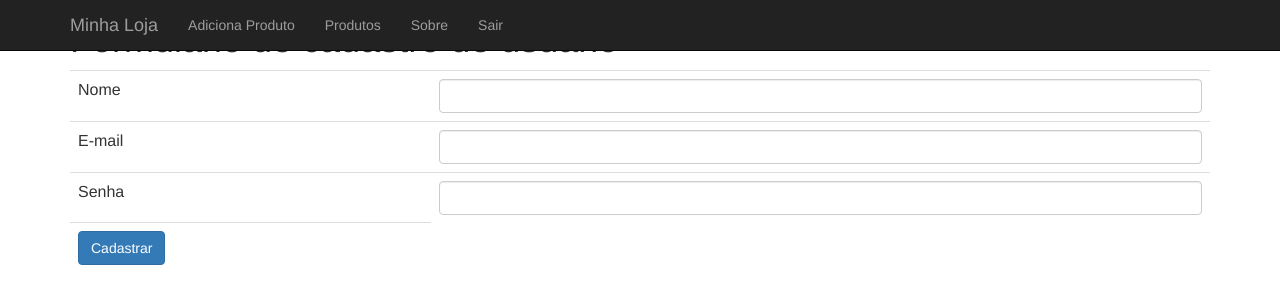
After one commit to silvermandf/loja_php, a PHP site: page /cadastro-formulario.php in a window 1280 px wide. The commit adds this page. Shown: the top 304 px of the page. Run offline with PHP 8.4, Linux system fonts and the light colour scheme.

Commit message:
Adicionando deslogar e cadastrar

```diff
--- /dev/null
+++ b/cadastro-formulario.php
@@ -0,0 +1,26 @@
+<?php include("cabecalho.php"); ?>
+
+<h1>Formulário de cadastro de usuário</h1>
+<form action="cadastra-usuario.php" method="post">
+	<table class="table">
+		<tr>
+			<td>Nome</td>
+			<td><input class="form-control" type="text" name="nomeUsuario"></td>
+		</tr>
+		<tr>
+			<td>E-mail</td>
+			<td><input class="form-control" type="email" name="emailUsuario"></td>
+		</tr>
+		<tr>
+			<td>Senha</td>
+			<td><input class="form-control" type="password" name="senhaUsuario"></td>
+		</tr>
+		<tr>
+			<td>
+				<button class="btn btn-primary" type="submit">Cadastrar</button>
+			</td>
+		</tr>
+	</table>
+</form>
+
+<?php include("rodape.php") ?>
--- a/index.php
+++ b/index.php
@@ -36,7 +36,13 @@ include("logica-usuario.php");
 				<tr>
 					<td><button class="btn btn-primary">Login</button></td>
 				</tr>
+				<tr>
+					<div class="alert alert-primary" role="alert">
+  					Ainda não possui uma conta? <a href="cadastro-formulario.php" class="alert-link">Clique aqui</a> e cadastre-se.
+					</div>
+				</tr>
 			</table>
 		</form>
+
 	<?php } ?>
 <?php include("rodape.php"); ?>
--- a/logica-usuario.php
+++ b/logica-usuario.php
@@ -12,5 +12,5 @@ function usuarioLogado() {
     return $_COOKIE["usuario_logado"];
 }
 function logaUsuario($email) {
-    setcookie("usuario_logado", $email, time() + 600); //desloga em 1 hora
+    setcookie("usuario_logado", $email, time() + 300); //desloga em meia hora
 }
```
Also changed, not shown: banco-usuario.php (+13 -0 lines), cadastra-usuario.php (added, +20 -0 lines).
